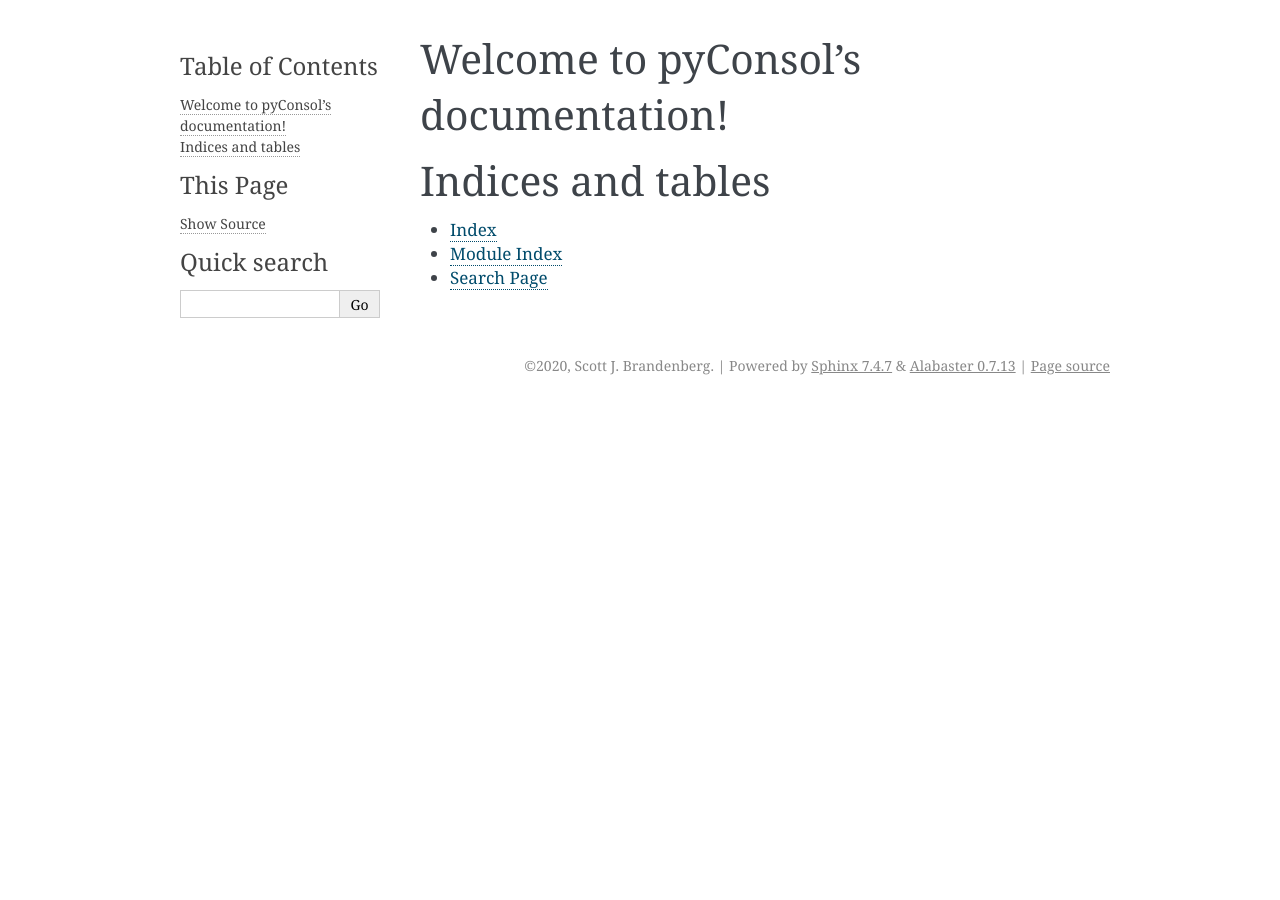
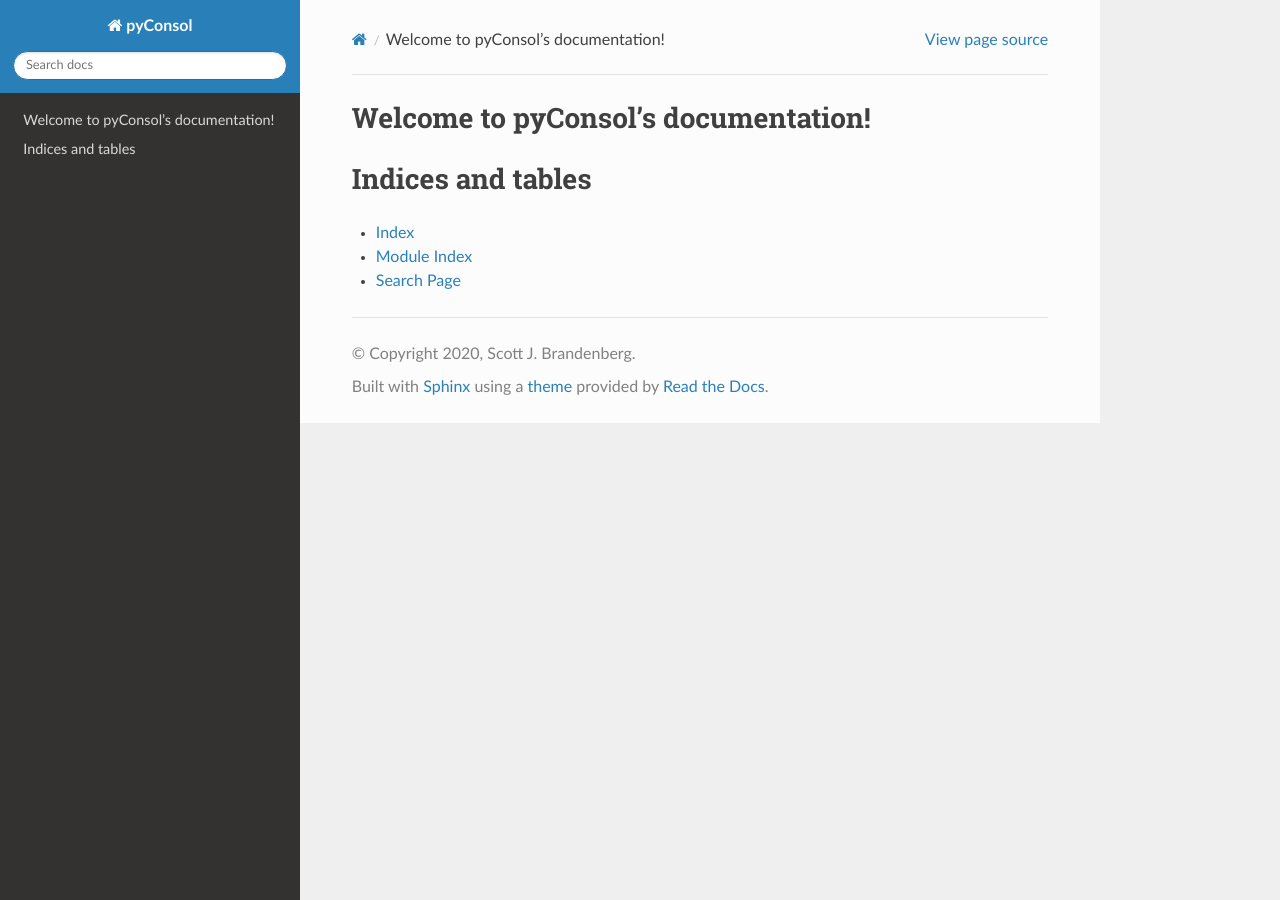
Before and after one commit to arb18/pyConsol, a Sphinx documentation site: the page built from docs/index.rst, in a window 1280 px wide. Built offline with Sphinx 7.4.7 and the Read the Docs theme 2.0.0, drawn with Linux system fonts in a browser that asks for light colours.

Commit message:
Update conf.py

```diff
--- a/docs/conf.py
+++ b/docs/conf.py
@@ -31,6 +31,7 @@ release = '1.0.3'
 # extensions coming with Sphinx (named 'sphinx.ext.*') or your custom
 # ones.
 extensions = [
+  "sphinx_rdt_theme"
 ]
 
 # Add any paths that contain templates here, relative to this directory.
@@ -47,7 +48,7 @@ exclude_patterns = []
 # The theme to use for HTML and HTML Help pages.  See the documentation for
 # a list of builtin themes.
 #
-html_theme = 'alabaster'
+html_theme = 'sphinx_rtd_theme'
 
 # Add any paths that contain custom static files (such as style sheets) here,
 # relative to this directory. They are copied after the builtin static files,
```
